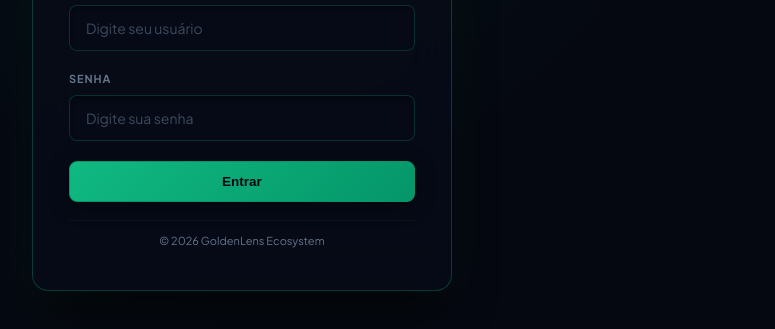
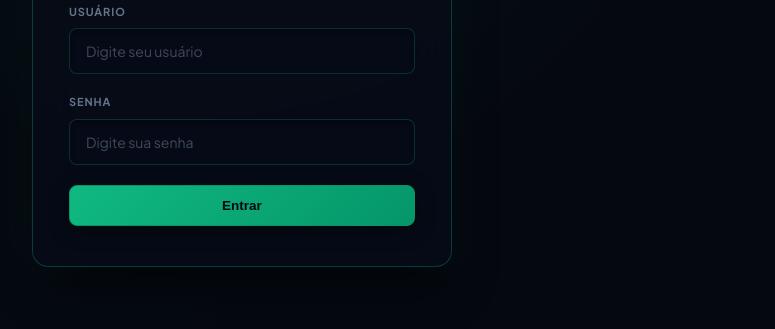
Before and after one commit to lamarksribeiro/data-robot, a website: page public/index.html in a window 1280 px wide. Shown: the part 375-704 px from the top of the page, without its empty margins (398-1173 px from the left). Drawn offline with Linux system fonts and the light colour scheme.

```diff
--- a/public/index.html
+++ b/public/index.html
@@ -48,10 +48,6 @@
           Entrar
         </button>
       </form>
-
-      <div class="login__footer">
-        <p>© 2026 GoldenLens Ecosystem</p>
-      </div>
     </div>
   </div>
 </body>
--- a/public/styles.css
+++ b/public/styles.css
@@ -257,16 +257,3 @@
   0%, 100% { opacity: 1; }
   50% { opacity: 0.65; }
 }
-
-.login__footer {
-  text-align: center;
-  font-size: 11px;
-  color: var(--text-3);
-  margin-top: 18px;
-  border-top: 1px solid rgba(255, 255, 255, 0.03);
-  padding-top: 12px;
-}
-
-.login__footer p {
-  margin: 0;
-}
```
